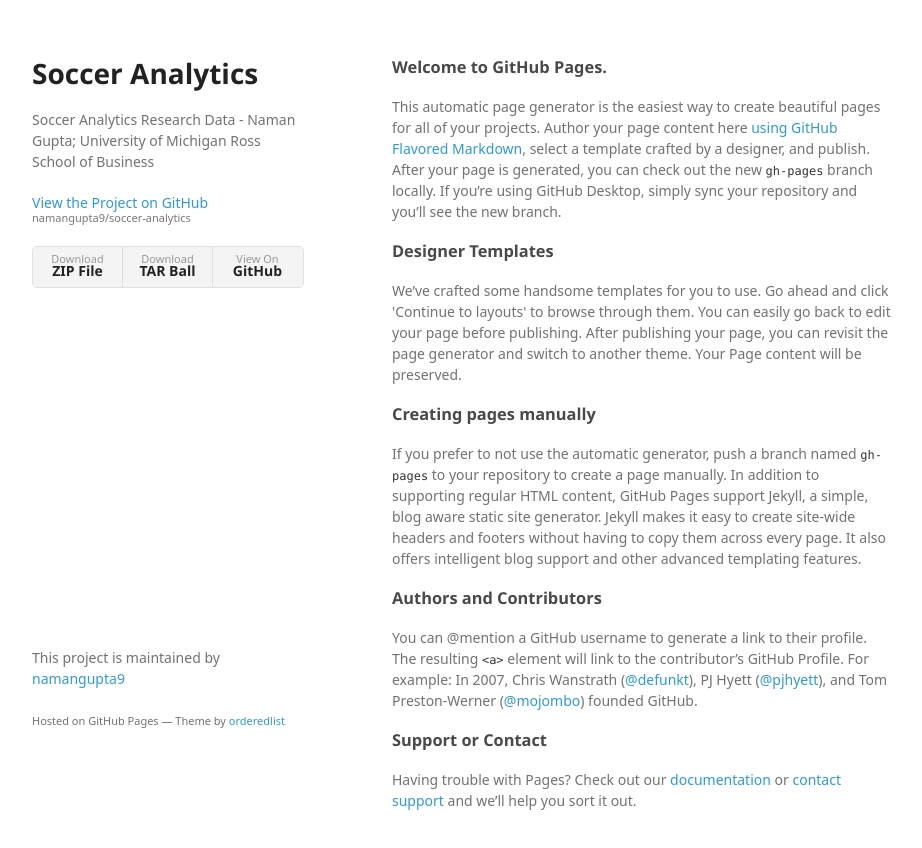
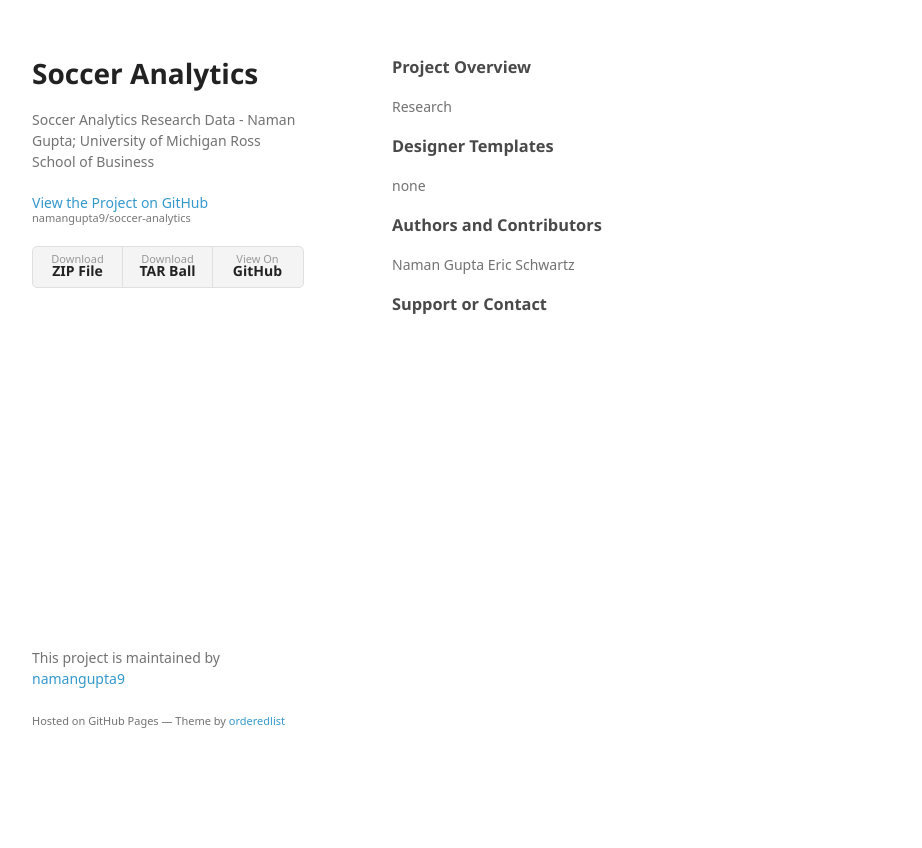
Before and after one commit to Kopachelli/soccer-analytics-2, a plain HTML site: page index.html in a window 1280 px wide. Shown: the whole page, without its empty margins (178-1100 px from the left). After the commit the page ends 800 px from the top, so only its background shows below. Drawn offline with Linux system fonts and the light colour scheme; a web font is replaced by a local one.

```diff
--- a/index.html
+++ b/index.html
@@ -29,29 +29,23 @@
       </header>
       <section>
         <h3>
-<a id="welcome-to-github-pages" class="anchor" href="#welcome-to-github-pages" aria-hidden="true"><span aria-hidden="true" class="octicon octicon-link"></span></a>Welcome to GitHub Pages.</h3>
+<a id="project-overview" class="anchor" href="#project-overview" aria-hidden="true"><span aria-hidden="true" class="octicon octicon-link"></span></a>Project Overview</h3>
 
-<p>This automatic page generator is the easiest way to create beautiful pages for all of your projects. Author your page content here <a href="https://guides.github.com/features/mastering-markdown/">using GitHub Flavored Markdown</a>, select a template crafted by a designer, and publish. After your page is generated, you can check out the new <code>gh-pages</code> branch locally. If you’re using GitHub Desktop, simply sync your repository and you’ll see the new branch.</p>
+<p>Research</p>
 
 <h3>
 <a id="designer-templates" class="anchor" href="#designer-templates" aria-hidden="true"><span aria-hidden="true" class="octicon octicon-link"></span></a>Designer Templates</h3>
 
-<p>We’ve crafted some handsome templates for you to use. Go ahead and click 'Continue to layouts' to browse through them. You can easily go back to edit your page before publishing. After publishing your page, you can revisit the page generator and switch to another theme. Your Page content will be preserved.</p>
-
-<h3>
-<a id="creating-pages-manually" class="anchor" href="#creating-pages-manually" aria-hidden="true"><span aria-hidden="true" class="octicon octicon-link"></span></a>Creating pages manually</h3>
-
-<p>If you prefer to not use the automatic generator, push a branch named <code>gh-pages</code> to your repository to create a page manually. In addition to supporting regular HTML content, GitHub Pages support Jekyll, a simple, blog aware static site generator. Jekyll makes it easy to create site-wide headers and footers without having to copy them across every page. It also offers intelligent blog support and other advanced templating features.</p>
+<p>none</p>
 
 <h3>
 <a id="authors-and-contributors" class="anchor" href="#authors-and-contributors" aria-hidden="true"><span aria-hidden="true" class="octicon octicon-link"></span></a>Authors and Contributors</h3>
 
-<p>You can @mention a GitHub username to generate a link to their profile. The resulting <code>&lt;a&gt;</code> element will link to the contributor’s GitHub Profile. For example: In 2007, Chris Wanstrath (<a href="https://github.com/defunkt" class="user-mention">@defunkt</a>), PJ Hyett (<a href="https://github.com/pjhyett" class="user-mention">@pjhyett</a>), and Tom Preston-Werner (<a href="https://github.com/mojombo" class="user-mention">@mojombo</a>) founded GitHub.</p>
+<p>Naman Gupta
+Eric Schwartz</p>
 
 <h3>
 <a id="support-or-contact" class="anchor" href="#support-or-contact" aria-hidden="true"><span aria-hidden="true" class="octicon octicon-link"></span></a>Support or Contact</h3>
-
-<p>Having trouble with Pages? Check out our <a href="https://help.github.com/pages">documentation</a> or <a href="https://github.com/contact">contact support</a> and we’ll help you sort it out.</p>
       </section>
       <footer>
         <p>This project is maintained by <a href="https://github.com/namangupta9">namangupta9</a></p>
```
Also changed, not shown: params.json (+1 -1 lines).
